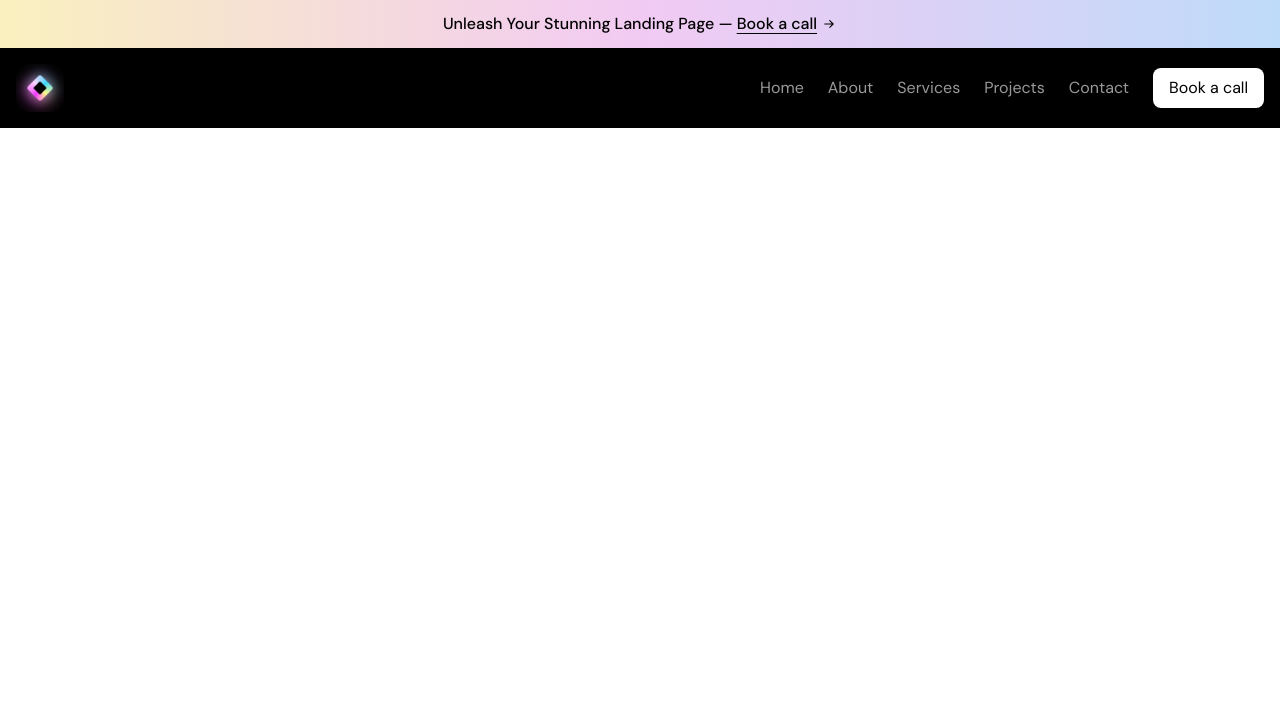
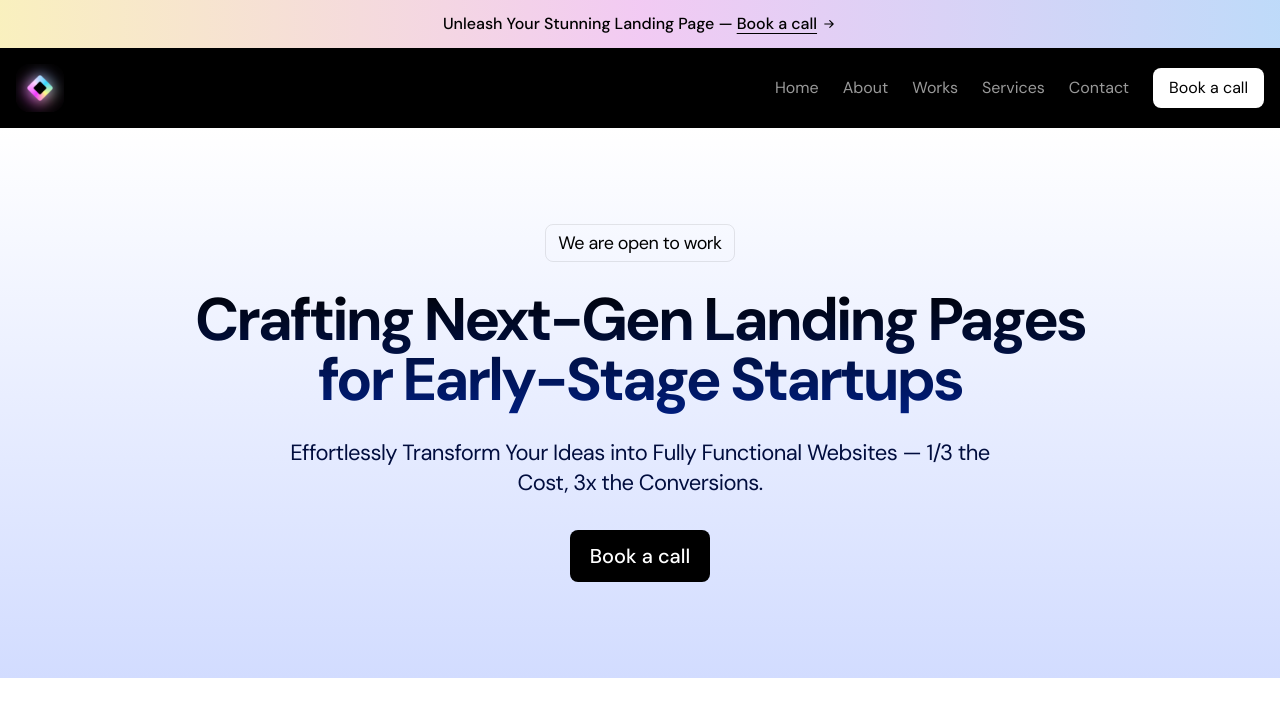
Before and after one commit to amlanxbghn/agency, a Next.js app: page / in a window 1280 px wide. Shown: the top 716 px of the page. Built offline with nearby package versions, Linux system fonts and the light colour scheme.

Commit message:
Hero Section

```diff
--- a/src/components/Hero.tsx
+++ b/src/components/Hero.tsx
@@ -1,7 +1,22 @@
 export const Hero = () => {
-    return(
-        <div>
-
+    return (
+        <div className="bg-gradient-to-b from-[#FFFFFF] to-[#D2DCFF] py-24">
+            <div className="container">
+                <div className="flex justify-center">
+                    <div className="text-lg inline-flex border border-[#222]/10 px-3 py-1 rounded-lg tracking-tight">
+                        We are open to work
+                    </div>
+                </div>
+                <h1 className=" text-center text-4xl md:text-6xl md:leading-[60px] font-bold tracking-tighter max-w-[950px] mx-auto bg-gradient-to-b from-black to-[#001E80] text-transparent bg-clip-text mt-5 py-2">
+                    Crafting Next-Gen Landing Pages for Early-Stage Startups
+                </h1>
+                <p className="text-center text-[22px] leading-[30px] tracking-tight text-[#010D3E] mt-5 max-w-[720px] mx-auto">
+                    Effortlessly Transform Your Ideas into Fully Functional Websites — 1/3 the Cost, 3x the Conversions.
+                </p>
+                <div className="flex justify-center mt-8">
+                    <button className="text-xl bg-black text-white py-3 px-5 rounded-lg font-medium">Book a call</button>
+                </div>
+            </div>
         </div>
     );
 }
--- a/src/components/Navbar.tsx
+++ b/src/components/Navbar.tsx
@@ -19,10 +19,10 @@ export const Navbar = () => {
                             About
                         </a>
                         <a href="#" className="text-opacity-60 text-white hover:text-opacity-100 transition">
-                            Services
+                            Works
                         </a>
                         <a href="#" className="text-opacity-60 text-white hover:text-opacity-100 transition">
-                            Projects
+                            Services
                         </a>
                         <a href="#" className="text-opacity-60 text-white hover:text-opacity-100 transition">
                             Contact
```
